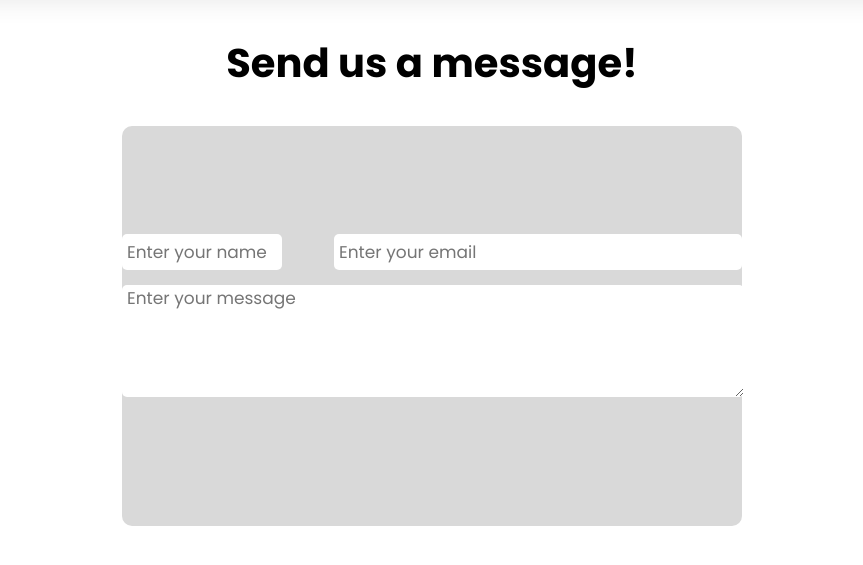
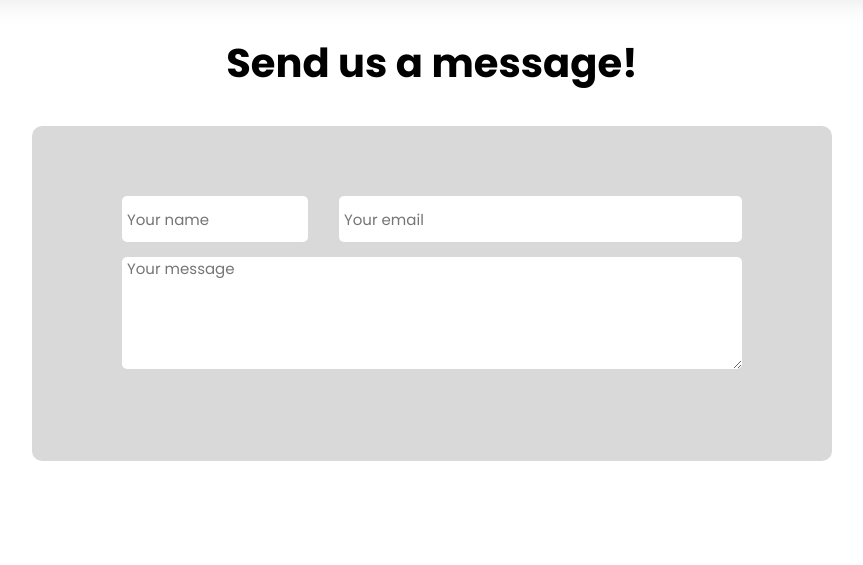
Before and after one commit to rupeshghimire7/TechAuctionHouse, a Django app: page /contact/ in a window 1280 px wide. Shown: the part 95-660 px from the top of the page, without its empty margins (208-1071 px from the left). Run offline with Django 4.2, Linux system fonts and the light colour scheme; some libraries are stand-ins or nearby versions.

Commit message:
made changes

```diff
--- a/auctions/static/auctions/contact.css
+++ b/auctions/static/auctions/contact.css
@@ -9,12 +9,13 @@
   margin: auto;
   /* padding: 5px; */
   border-radius: 10px;
-  height: 50vh;
+  /* height: 50vh; */
+  padding: 70px 90px;
   display: flex;
   align-items: center;
   justify-content: center;
 }
-.input-boxes{
+.input-boxes {
   width: 80%;
 }
 .input-row {
@@ -32,24 +33,29 @@
   border: none;
   border-radius: 5px;
 }
-.msg-area {
-  width: 99.5%;
-  height: 7rem;
-  padding: 0;
+.username-area::placeholder,
+.email-area::placeholder,
+.msg-area::placeholder {
+  font-size: 15px;
   padding-left: 5px;
-  margin: 15px 0;
 }
 .username-area,
 .email-area {
-  padding: 5px 0 5px 5px;
+  padding: 10px 0;
+}
+.msg-area {
+  min-width: 100%;
+  height: 7rem;
+  padding: 0;
+  margin: 15px 0;
 }
 .username-area {
-  width: 25%;
+  width: 30%;
   margin-right: 3px;
 }
 .email-area {
   width: 65%;
-  margin-left: 3px;
+  margin-left: 6px;
 }
 
 /* .mail-icon{
--- a/auctions/templates/auctions/contact.html
+++ b/auctions/templates/auctions/contact.html
@@ -53,18 +53,18 @@
             <!-- <i class="fa-solid fa-envelope mail-icon"></i> -->
             <input
               name="username"
-              placeholder="Enter your name"
+              placeholder="Your name"
               class="username-area"
             />
             <input
               name="email"
-              placeholder="Enter your email"
+              placeholder="Your email"
               class="email-area"
             />
           </div>
           <textarea
             name="message"
-            placeholder="Enter your message"
+            placeholder="Your message"
             class="msg-area"
           ></textarea>
         </div>
```
